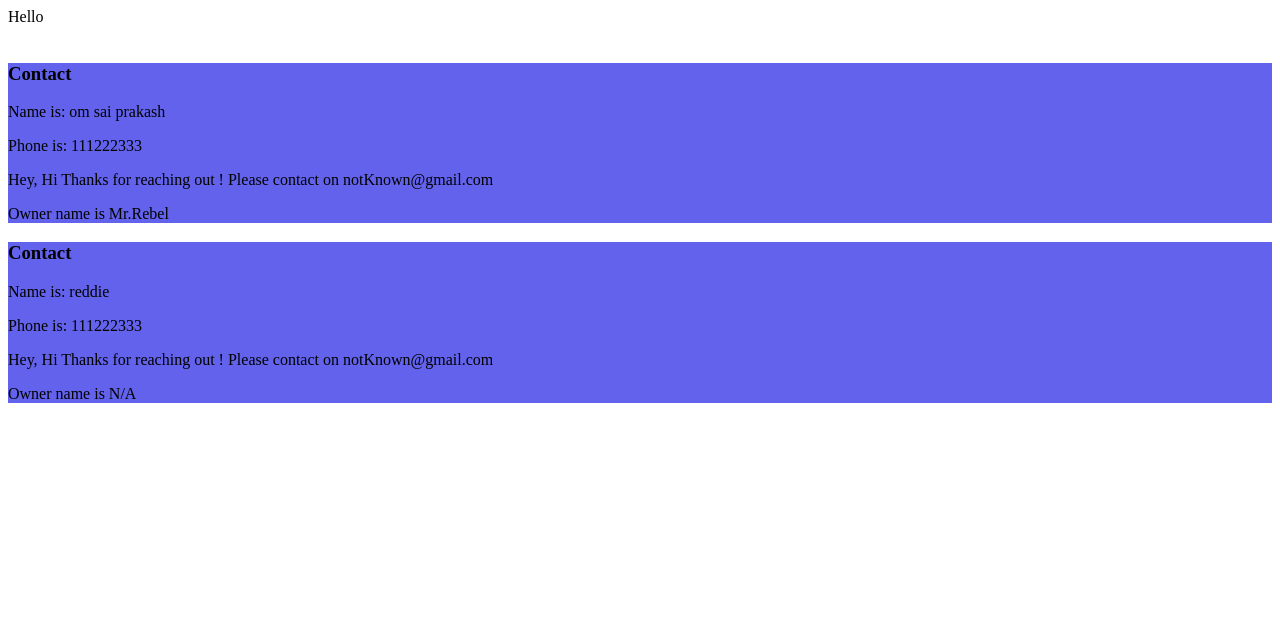
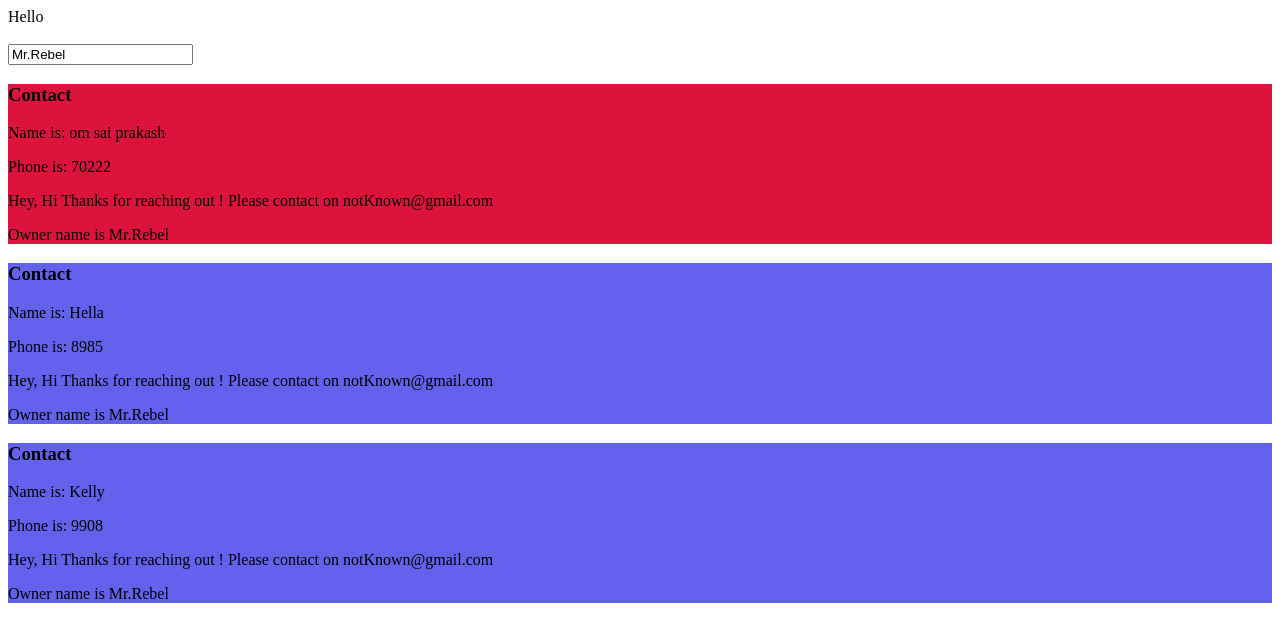
Before and after one commit to prakashreddy5155/AllVueProjects, a Vue app in the folder Basic vue3 project/vue3-basic-project/: page / in a window 1280 px wide. Shown: the top 642 px of the page. Built offline with nearby package versions, Linux system fonts and the light colour scheme.

Commit message:
learn: created a v-for which sends javascript object one after other as props object

```diff
--- a/Basic vue3 project/vue3-basic-project/src/App.vue
+++ b/Basic vue3 project/vue3-basic-project/src/App.vue
@@ -1,24 +1,44 @@
 <template>
+
   <div> {{ greet }}</div> <br>
 
-  <Contact
-    name="om sai prakash"
-    :phone="111222333"
-    v-bind:ownerName="ownerName">
-  </Contact>
-
-  <Contact
-  name="reddie"
-  :phone="111222333"
-  >
-
-  </Contact>
+  <input type="text" v-model="ownerName">
+  <div class="rowsContainer">
+    <div class="row" v-for="contact in contacts" :key="contact.name" >
+      <Contact
+        :name="contact.name"
+        :phone="contact.phone"
+        :owner-name="contact.ownerName"
+        :is-favourite="contact.isFavourite">
+      </Contact>
+    </div>
+  </div>
 </template>
 
 <script setup>
 import Contact from './components/Contact.vue';
+import {ref,reactive} from 'vue';
 
   const greet = "Hello";
-  const ownerName= "Mr.Rebel";
-
+  const ownerName= ref("Mr.Rebel");
+  const contacts = reactive([
+    {
+      name:'om sai prakash',
+      phone:70222,
+      ownerName: ownerName,
+      isFavourite:true
+    },
+    {
+      name:'Hella',
+      phone:8985,
+      ownerName: ownerName,
+      isFavourite:false
+    },
+    {
+      name:'Kelly',
+      phone:9908,
+      ownerName: ownerName,
+      isFavourite:false
+    }
+  ])
 </script>
--- a/Basic vue3 project/vue3-basic-project/src/components/Contact.vue
+++ b/Basic vue3 project/vue3-basic-project/src/components/Contact.vue
@@ -1,5 +1,5 @@
 <template>
-  <div class="container">
+  <div class="container" :style="isFavourite? {'background-color': '#DC143C'} : ''">
     <h3>Contact</h3>
     <p>Name is: {{ name }}</p>
     <p>Phone is: {{ phone }}</p>
@@ -30,6 +30,10 @@ import {ref} from "vue";
       type:String,
       required:false,
       default:'N/A'
+    },
+    "isFavourite":{
+      type:Boolean,
+      required:false
     }
   });
 
```
Also changed, not shown: 2 other files (tests, documents, lock files or other folders).
